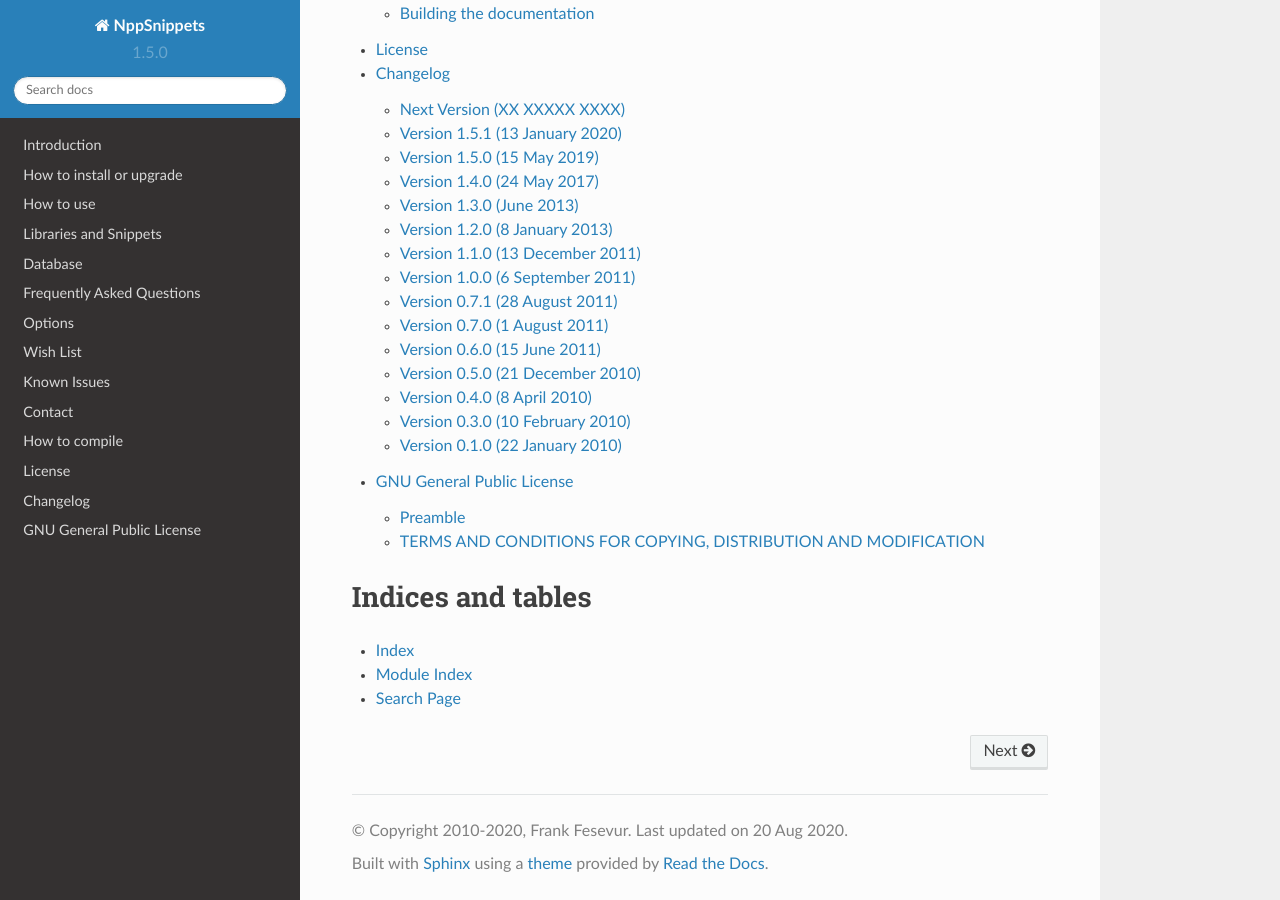
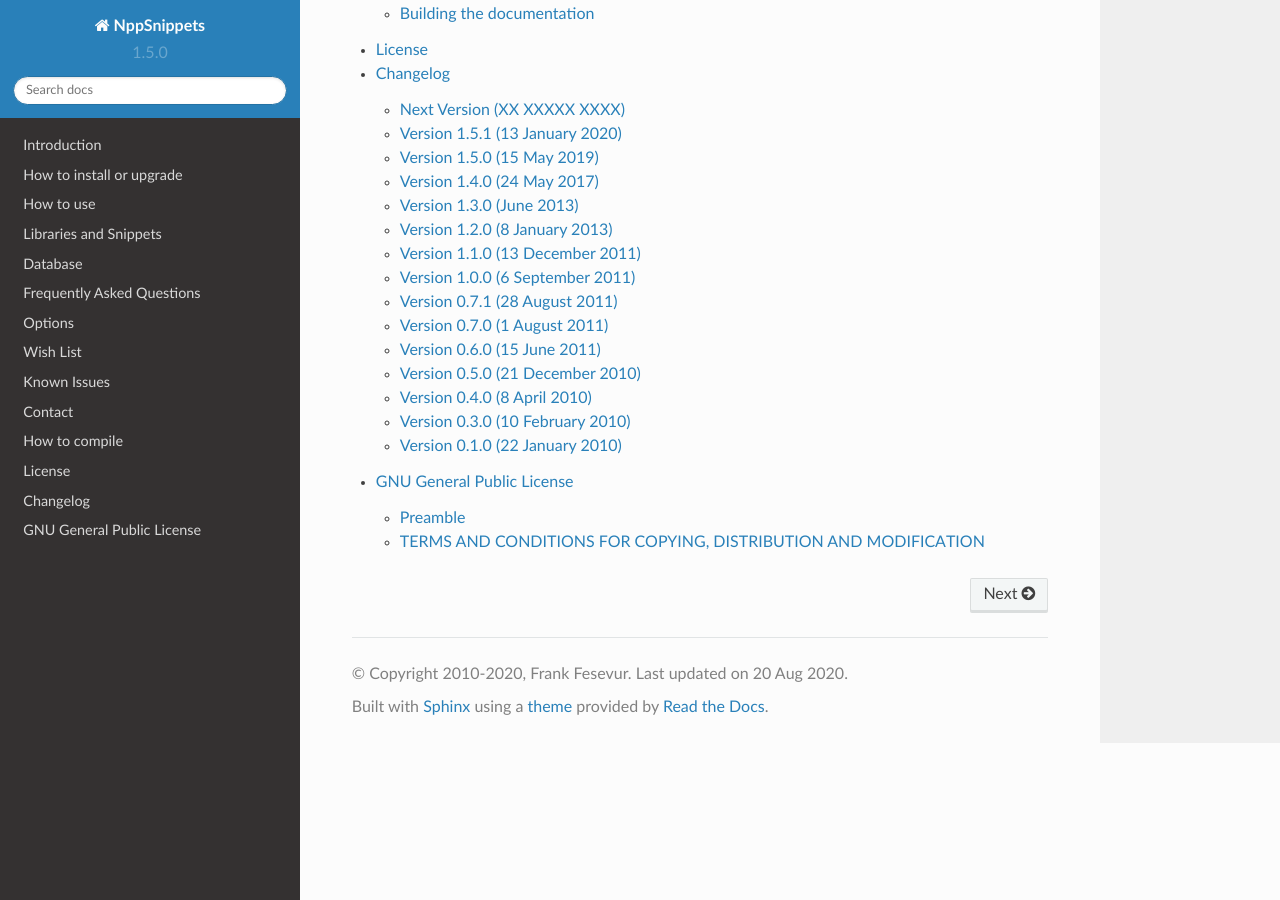
Before and after one commit to ffes/nppsnippets, a Sphinx documentation site: the page built from docs/index.rst, in a window 1280 px wide and 900 px high, scrolled down 746 px. Built offline with Sphinx 7.4.7 and the Read the Docs theme 2.0.0, drawn with Linux system fonts in a browser that asks for light colours.

Commit message:
Removed unused index and search links

```diff
--- a/docs/index.rst
+++ b/docs/index.rst
@@ -1,8 +1,7 @@
 .. NppSnippets documentation master file
 
-**************************************
 Welcome to NppSnippets' documentation!
-**************************************
+======================================
 
 Contents:
 
@@ -23,11 +22,3 @@ Contents:
     license.rst
     changelog.rst
     gpl-2.rst
-
-******************
-Indices and tables
-******************
-
-* :ref:`genindex`
-* :ref:`modindex`
-* :ref:`search`
```
